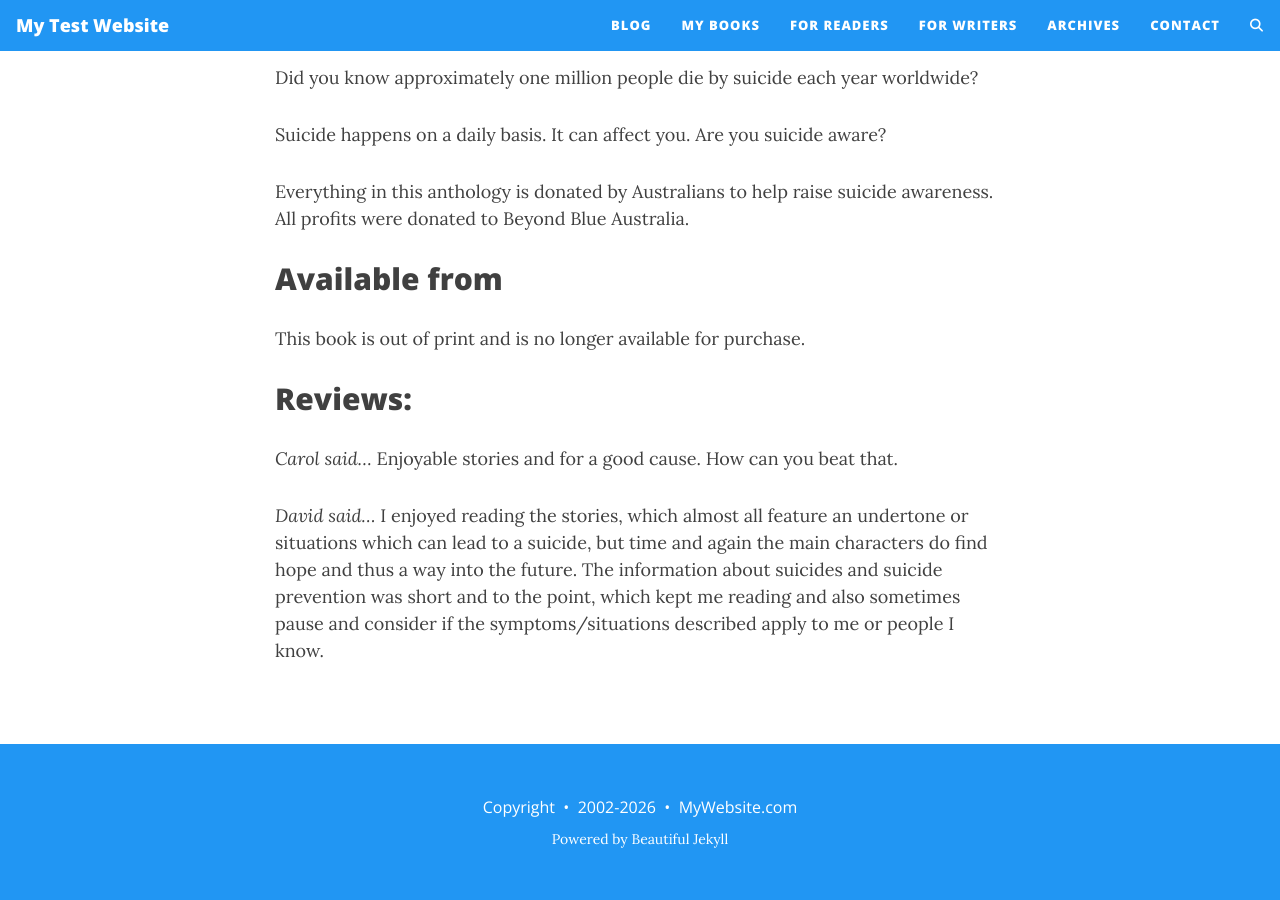
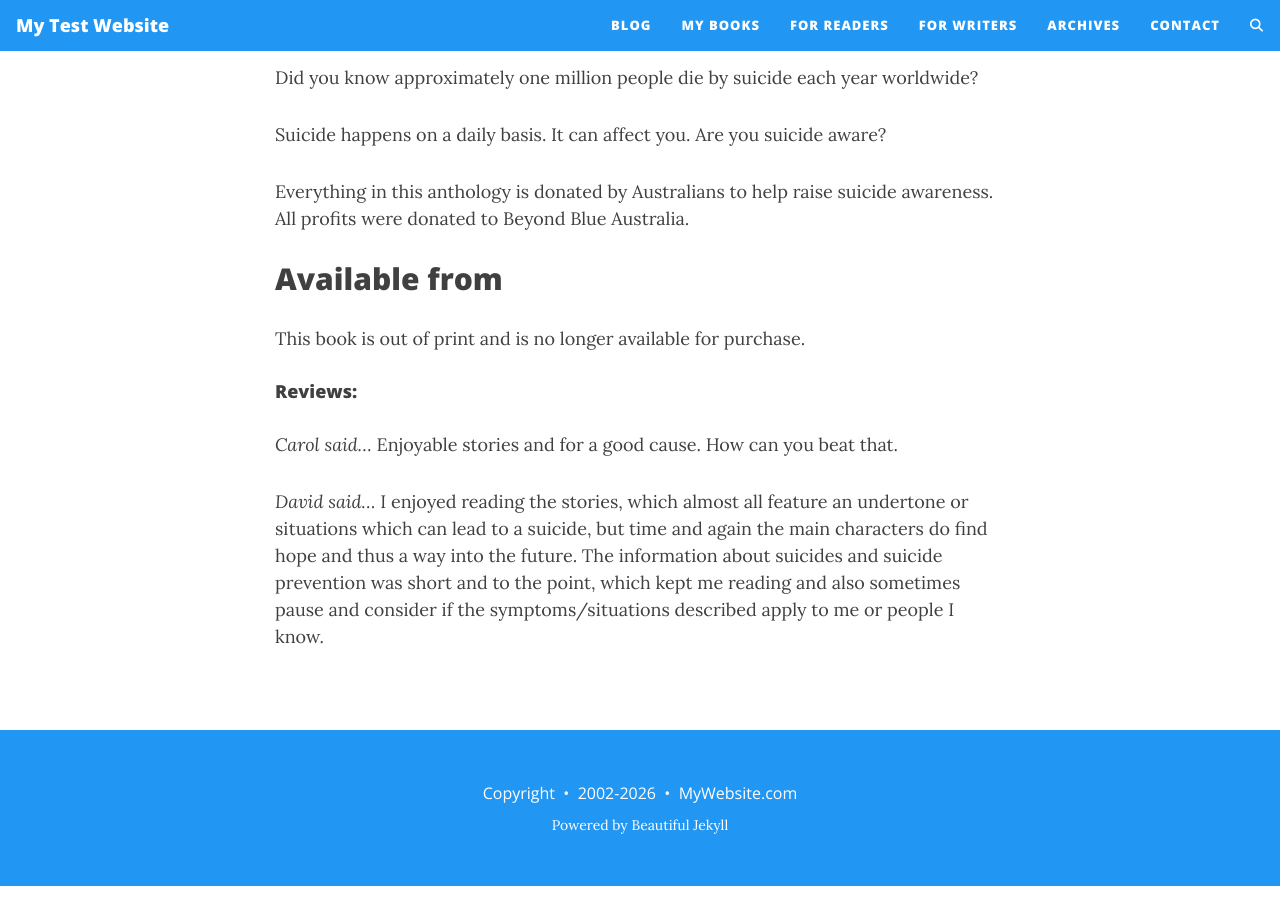
Before and after one commit to jd31122025-design/myblog, a Jekyll site: the page built from books/hope-anthology.md, in a window 1280 px wide and 900 px high, scrolled down 1214 px. Built offline with Jekyll 4.4.1, drawn with Linux system fonts in a browser that asks for light colours; comment, search, counter and statistics services are not loaded.

```diff
--- a/books/hope-anthology.md
+++ b/books/hope-anthology.md
@@ -31,7 +31,7 @@ Everything in this anthology is donated by Australians to help raise suicide awa
 
 This book is out of print and is no longer available for purchase.
 
-## Reviews:
+#### Reviews:
 
 _Carol said..._
 Enjoyable stories and for a good cause. How can you beat that.
```
